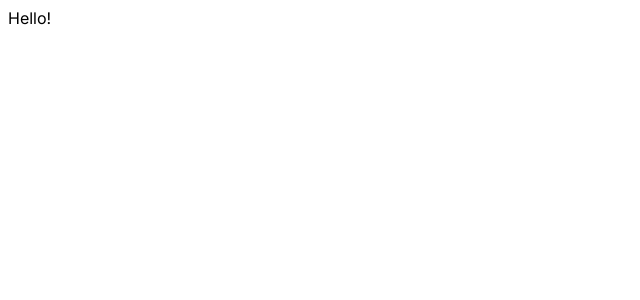
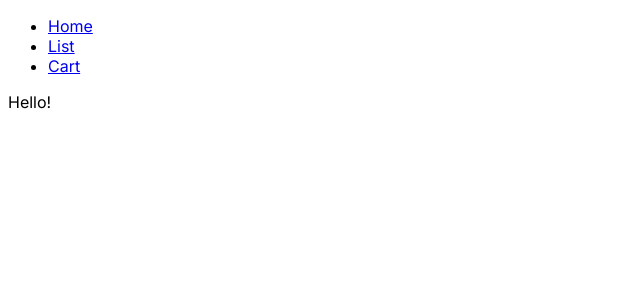
Before and after one commit to July249/nextjs-tutorial, a Next.js app in the folder CA/fresh/: page / in a window 1280 px wide. Shown: the top 300 px of the page, without its empty margins (0-640 px from the left). Built offline with nearby package versions, Linux system fonts and the light colour scheme.

Commit message:
nav를 layout에 공통으로 설정

```diff
--- a/CA/fresh/app/layout.js
+++ b/CA/fresh/app/layout.js
@@ -1,17 +1,33 @@
-import './globals.css'
-import { Inter } from 'next/font/google'
+import Link from 'next/link';
+import './globals.css';
+import { Inter } from 'next/font/google';
 
-const inter = Inter({ subsets: ['latin'] })
+const inter = Inter({ subsets: ['latin'] });
 
 export const metadata = {
   title: 'Create Next App',
   description: 'Generated by create next app',
-}
+};
 
 export default function RootLayout({ children }) {
   return (
-    <html lang="en">
-      <body className={inter.className}>{children}</body>
+    <html lang='en'>
+      <body className={inter.className}>
+        <nav>
+          <ul>
+            <li>
+              <Link href='/'>Home</Link>
+            </li>
+            <li>
+              <Link href='/list'>List</Link>
+            </li>
+            <li>
+              <Link href='/cart'>Cart</Link>
+            </li>
+          </ul>
+        </nav>
+        {children}
+      </body>
     </html>
-  )
+  );
 }
```
